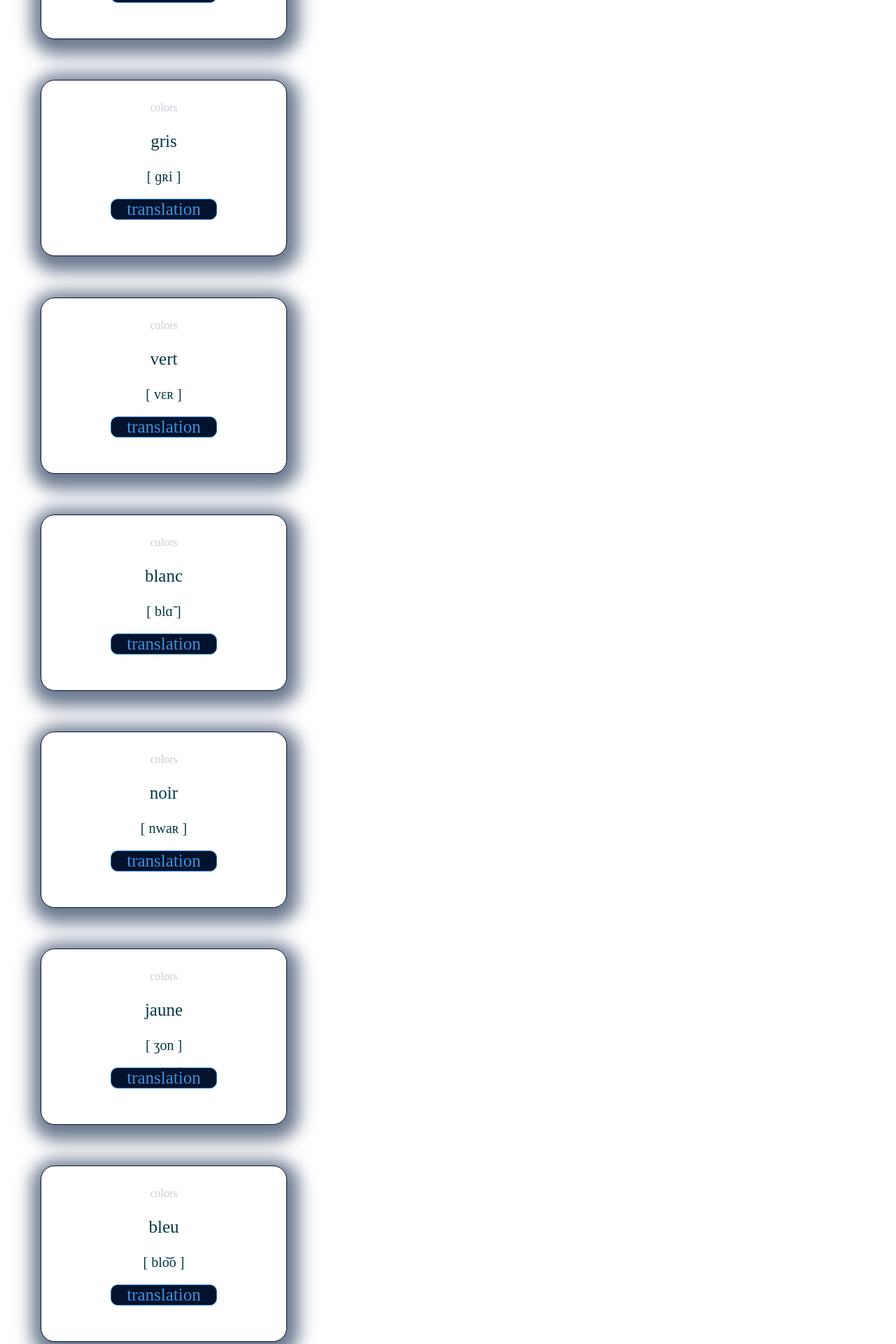
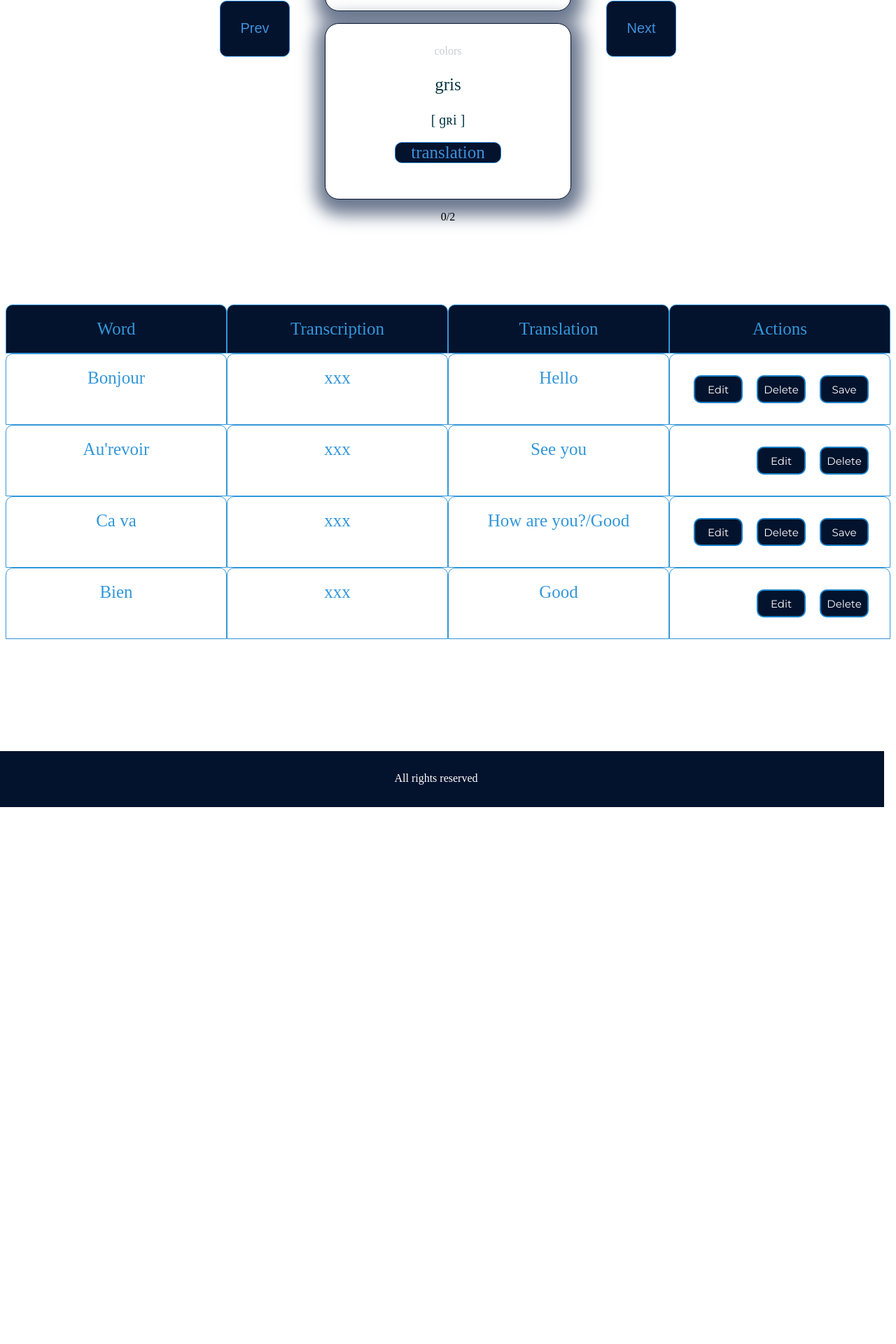
Before and after one commit to KateM3d/words, a React (Create React App) app in the folder words/: page / in a window 1280 px wide. Shown: the part 880-2800 px from the top of the page at 70% size. After the commit the page ends 2041 px from the top, so only its background shows below. Built offline with nearby package versions, Linux system fonts and the light colour scheme.

Commit message:
created sliderBtn

```diff
--- a/words/src/components/Flashcard/Flashcard.jsx
+++ b/words/src/components/Flashcard/Flashcard.jsx
@@ -16,41 +16,41 @@ const words = [
     english: "grey",
     category: "colors",
   },
-  {
-    id: "3",
-    french: "vert",
-    transcription: "[ vɛʀ ]",
-    english: "green",
-    category: "colors",
-  },
-  {
-    id: "4",
-    french: "blanc",
-    transcription: "[ blɑ̃ ]",
-    english: "white",
-    category: "colors",
-  },
-  {
-    id: "5",
-    french: "noir",
-    transcription: "[ nwaʀ ]",
-    english: "black",
-    category: "colors",
-  },
-  {
-    id: "6",
-    french: "jaune",
-    transcription: "[ ʒon ]",
-    english: "yellow",
-    category: "colors",
-  },
-  {
-    id: "7",
-    french: "bleu",
-    transcription: "[ blo͝o ]",
-    english: "blue",
-    category: "colors",
-  },
+  //   {
+  //     id: "3",
+  //     french: "vert",
+  //     transcription: "[ vɛʀ ]",
+  //     english: "green",
+  //     category: "colors",
+  //   },
+  //   {
+  //     id: "4",
+  //     french: "blanc",
+  //     transcription: "[ blɑ̃ ]",
+  //     english: "white",
+  //     category: "colors",
+  //   },
+  //   {
+  //     id: "5",
+  //     french: "noir",
+  //     transcription: "[ nwaʀ ]",
+  //     english: "black",
+  //     category: "colors",
+  //   },
+  //   {
+  //     id: "6",
+  //     french: "jaune",
+  //     transcription: "[ ʒon ]",
+  //     english: "yellow",
+  //     category: "colors",
+  //   },
+  //   {
+  //     id: "7",
+  //     french: "bleu",
+  //     transcription: "[ blo͝o ]",
+  //     english: "blue",
+  //     category: "colors",
+  //   },
 ];
 
 function Card(props) {
@@ -77,7 +77,26 @@ function Card(props) {
 }
 
 function Flashcard() {
+  const [count, setCount] = useState(0);
+
+  function handleIncrementCount() {
+    setCount(count + 1);
+    if (count === words.length) {
+      return setCount(0);
+    }
+  }
+  function handleDecrementCount() {
+    setCount(count - 1);
+    if (count === 0) {
+      setCount(0);
+    }
+  }
   return (
+    <div className="containerFlashcardCount">
+      <button className="sliderBtn" onClick={handleDecrementCount}>
+        Prev
+      </button>
+
       <div className="containerFlashcard">
         {words.map((word) => (
           <Card
@@ -88,6 +107,14 @@ function Flashcard() {
             english={word.english}
           />
         ))}
+
+        <p>
+          {count}/{words.length}
+        </p>
+      </div>
+      <button className="sliderBtn" onClick={handleIncrementCount}>
+        Next
+      </button>
     </div>
   );
 }
```
Lines whose indentation alone changed are shown as unchanged.
